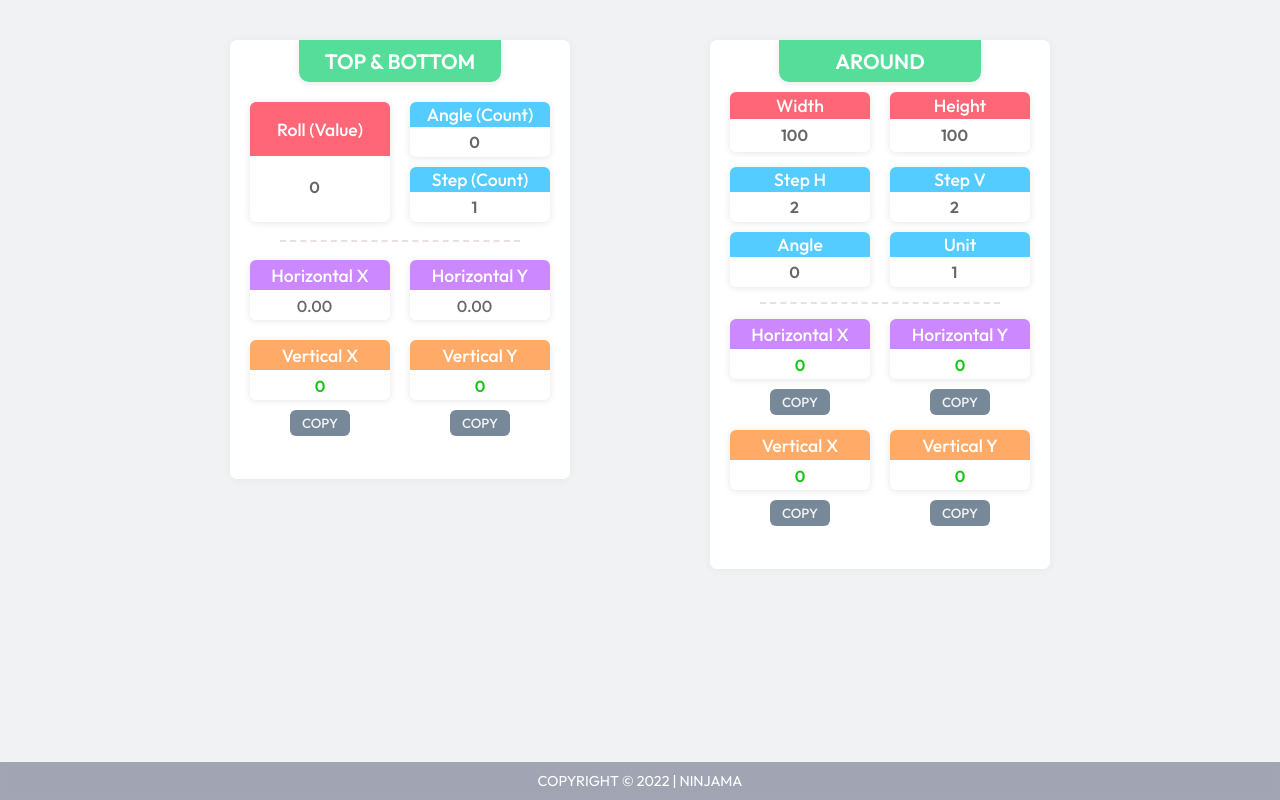
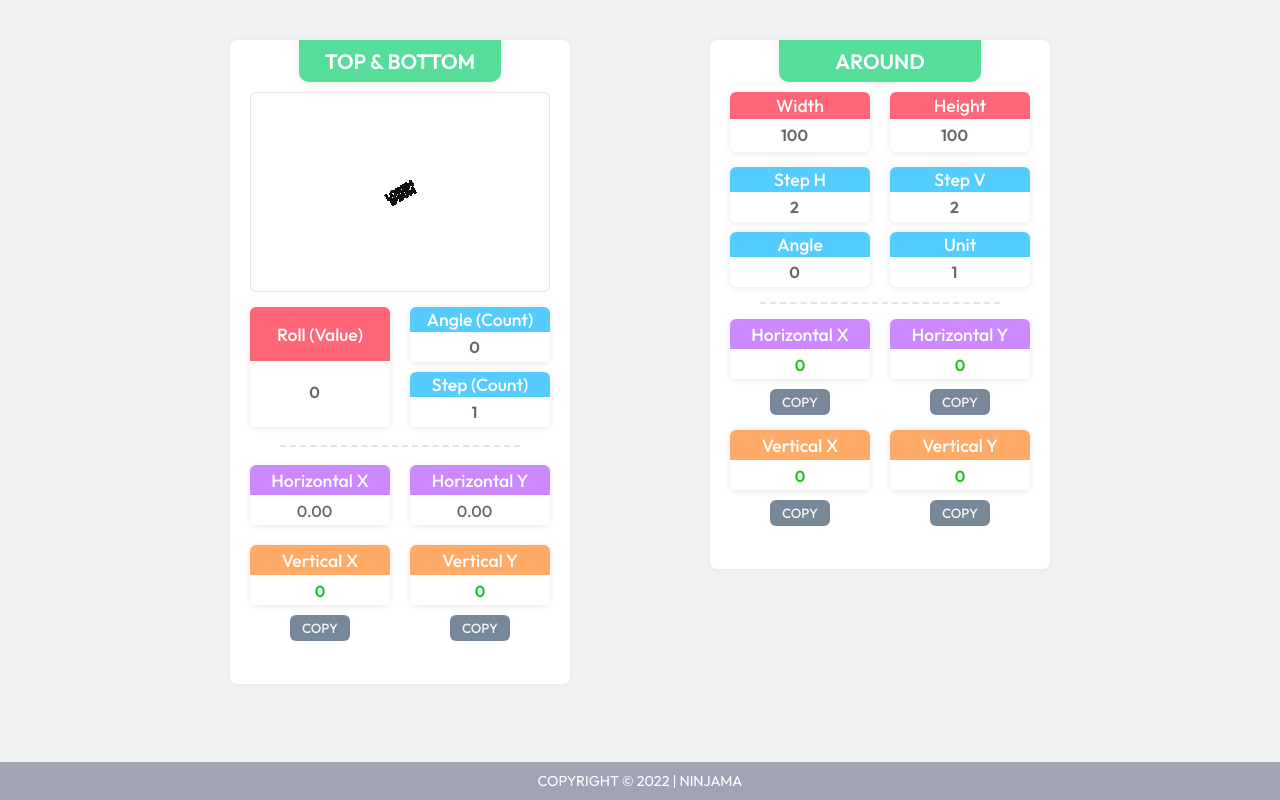
Before and after one commit to samabogbog/Rotary, a plain HTML site: page index.html in a window 1280 px wide. Drawn offline with Linux system fonts and the light colour scheme.

Commit message:
Add files via upload

```diff
--- a/index.html
+++ b/index.html
@@ -5,7 +5,9 @@
     <meta http-equiv="X-UA-Compatible" content="IE=edge">
     <meta name="viewport" content="width=device-width, initial-scale=1.0">
     <link type="text/css" rel="stylesheet" href="style.css"/>
-    <link href="https://fonts.googleapis.com/css2?family=Kanit:wght@200;300;400;500;600;700;800&family=Outfit:wght@200;300;400;500;600;700&display=swap" rel="stylesheet" type="text/css">
+    <link rel="preconnect" href="https://fonts.googleapis.com"/>
+    <link rel="preconnect" href="https://fonts.gstatic.com" crossorigin/>
+    <link href="https://fonts.googleapis.com/css2?family=Outfit:wght@200;300;400;500;600;700;800;900&display=swap" rel="stylesheet"/>
     <link rel=icon type=image/x-icon href=/assets/favicon.ico/>
     <title>Rotary Calculator</title>
 </head>
@@ -15,6 +17,13 @@
         <div class="col-2">
             <div class="frame">
                 <div class="title">TOP & BOTTOM</div>
+
+                <div id="preview_box">
+                    <div class="row-box">
+                        <div class="simple-text">LOREM<br>IPSUM</div>
+                    </div>
+                </div>
+
                 <!-- Enter roll and angle -->
                 <div class="container">
 
@@ -22,7 +31,7 @@
                         <div class="gridRoll">
                             <div class="rollSub">Roll (Value)</div>
                             <div class="rContent">
-                                <input id="roll_input" type="number" max="2000" min="1" value="0" step="1" oninput="calc2()"/>
+                                <input id="roll_input" type="number" max="2000" min="1" value="0" step="1" oninput="calc2(); preview()"/>
                             </div>
                         </div>
                     </div>
@@ -30,13 +39,13 @@
                         <div class="gridCount">
                             <div class="angleSub">Angle (Count)</div>
                             <div class="rContent">
-                                <input id="angle2_input" type="number" max="100" min="-100" value="0" step="1" oninput="calc2()"/>
+                                <input id="angle2_input" type="number" max="100" min="-100" value="0" step="1" oninput="calc2(); preview()"/>
                             </div>
                         </div>
                         <div class="gridCount">
                             <div class="stepSub">Step (Count)</div>
                             <div class="rContent">
-                                <input id="step_input" type="number" max="100" min="1" value="1" step="1" oninput="calc2()"/>
+                                <input id="step_input" type="number" max="100" min="1" value="1" step="1" oninput="calc2(); preview()"/>
                             </div>
                         </div>
                     </div>
@@ -50,13 +59,13 @@
                     <div class="grid">
                         <div class="hSub">Horizontal X</div>
                         <div class="hContent">
-                            <input id="hx2_input" type="number" max="100" min="-100" value="0.00" step="0.1" oninput="calc2()"/>
+                            <input id="hx2_input" type="number" max="100" min="-100" value="0.00" step="0.1" oninput="calc2(); preview()"/>
                         </div>
                     </div>
                     <div class="grid">
                         <div class="hSub">Horizontal Y</div>
                         <div class="hContent">
-                            <input id="hy2_input" type="number" max="100" min="-100" value="0.00" step="0.1" oninput="calc2()"/>
+                            <input id="hy2_input" type="number" max="100" min="-100" value="0.00" step="0.1" oninput="calc2(); preview()"/>
                         </div>
                     </div>
 
--- a/main.js
+++ b/main.js
@@ -1,12 +1,15 @@
 document.getElementById('year').innerHTML = "Copyright © " + new Date().getFullYear() + " | <a>Ninjama</a>"
+var step;
+var HX2;
+var HY2;
 
 function calc2() {
     // Base value
     var roll = document.getElementById("roll_input").value
     var angle2 = document.getElementById("angle2_input").value
-    var step = document.getElementById("step_input").value
-    var HX2 = document.getElementById("hx2_input").value
-    var HY2 = document.getElementById("hy2_input").value
+    HX2 = document.getElementById("hx2_input").value
+    HY2 = document.getElementById("hy2_input").value
+    step = document.getElementById("step_input").value
     // calc VX
     if (angle2 == 0){
         var stp_ang = 0
@@ -27,6 +30,9 @@ function calc2() {
         var vyResult = vy_raw + vy_cps
         document.getElementById("vy_result").innerText = vyResult.toFixed(6)
     }
+    return step;
+    return HX2;
+    return HY2;
 }
 
 function calc4() {
@@ -118,6 +124,50 @@ function copyHY() {
 }
 
 
+
+function preview() {
+    var preview_box = document.getElementById("preview_box");
+    var rowBox = document.getElementsByClassName('row-box');
+    var simpleText = document.getElementsByClassName('simple-text');
+    var vx_result = document.getElementById('vx_result').innerText
+    var vy_result = document.getElementById('vy_result').innerText
+    var preview_box_width = document.getElementById('preview_box').offsetWidth;
+    var preview_box_height = document.getElementById('preview_box').offsetHeight;
+
+
+    preview_box.innerHTML = '<div class="row-box"></div>';
+
+    //rowBox[0].innerHTML += '<div class="simple-text">LOREM<br>IPSUM</div>'
+
+    for(i=0; i<30; i++) {
+        rowBox[0].innerHTML += '<div class="simple-text">LOREM<br>IPSUM</div>'
+/*
+        simpleText[i].style.left = (HX2 * i) + 'px';
+        simpleText[i].style.top = (HY2 * i) + 'px';
+*/
+    }
+    for(x=0; x<15; x++) {
+        simpleText[x].style.left = (preview_box_width/2) + (HX2 * x) + 'px';
+        simpleText[x].style.top = (preview_box_height/2) + (HY2 * x) + 'px';
+    }
+    for(y=15; y<30; y++) {
+        simpleText[y].style.left = (preview_box_width/2) - (HX2 * (y-14)) + 'px';
+        simpleText[y].style.top = (preview_box_height/2) - (HY2 * (y-14)) + 'px';
+    }
+    for(i=0; i<29; i++) {
+        var clone = rowBox[i].cloneNode(true);
+        preview_box.append(clone);
+     }
+    for(i=0; i<15; i++) {
+        rowBox[i].style.top = (preview_box_height/2) + vy_result * i + 'px';
+        rowBox[i].style.left = (preview_box_width/2) + vx_result * i + 'px';
+     }
+     for(i=15; i<30; i++) {
+        rowBox[i].style.top = (preview_box_height/2) - (vy_result * (i-14)) + 'px';
+        rowBox[i].style.left = (preview_box_width/2) - (vx_result * (i-14)) + 'px';
+     }
+}
+preview();
 // animate animClass
 var elem = document.getElementsByClassName("notif");
 function anim2() {
--- a/style.css
+++ b/style.css
@@ -249,6 +249,36 @@ body {
     box-shadow: 0 1px 5px rgba(0, 0, 0, 0.15);
     opacity: 0;
 }
+#preview_box {
+    position: relative;
+    display: block;
+    width: 100%;
+    max-width: 300px;
+    height: 200px;
+    box-sizing: border-box;
+    overflow: hidden;
+    border: 1px solid rgba(0, 0, 0, 0.1);
+    border-radius: 6px;
+    margin: 5px auto;
+}
+.simple-text {
+    display: block;
+    position: absolute;
+    font-size: 0.55em;
+    font-weight: 900;
+    line-height: 0.8em;
+    color: #111;
+    transform: translate(-50%, -50%) rotate(-30deg);
+    top: 50%;
+    left: 50%;
+}
+.row-box {
+    position: absolute;
+    width: 100%;
+    height: 100%;
+    transform: translate(-50%, -50%);
+}
+
 .animClass {
     animation: anim 1s ease-in-out;
 }
```
